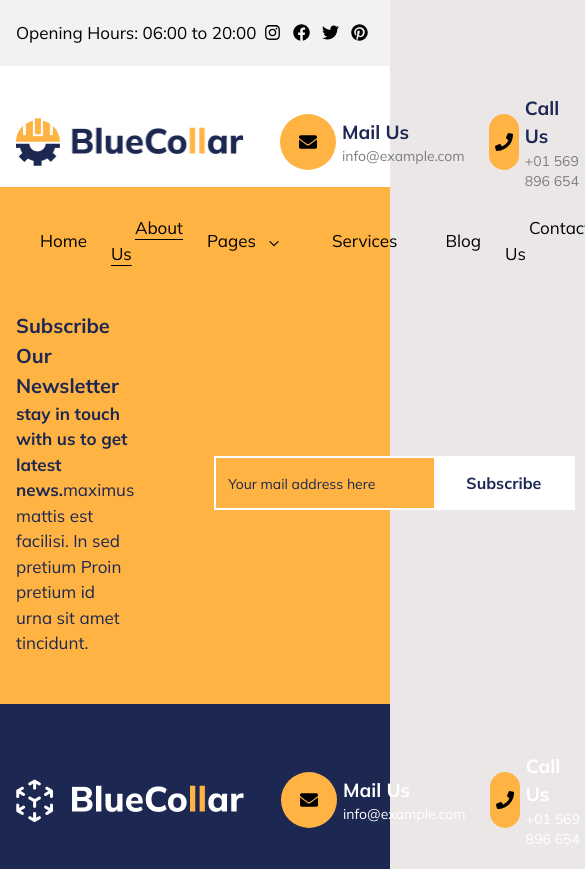
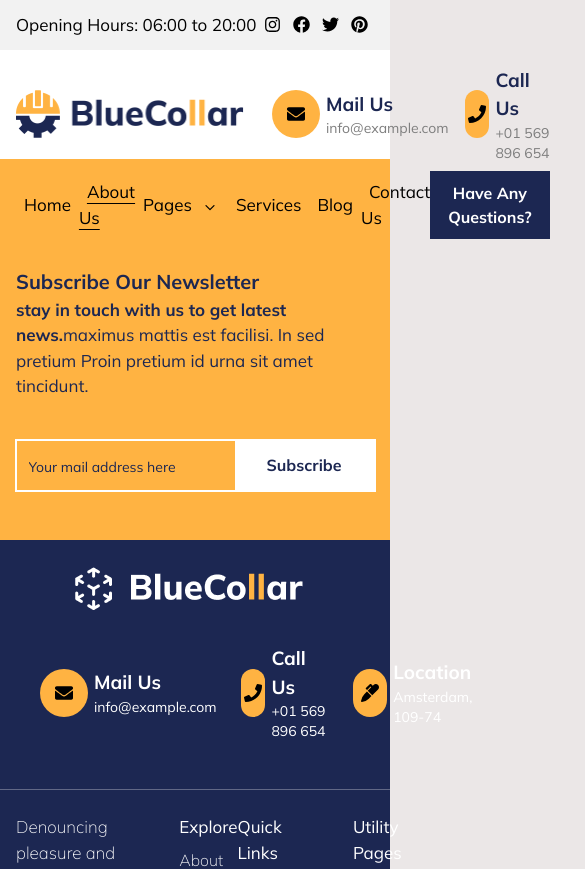
Before and after one commit to mohammad-naimur-rahman/bluecollar-figma-to-react, a React (Vite) app: page /about-us in a window 390 px wide. Shown: the top 869 px of the page, 585 px wide, since content can reach past the window. Built offline with nearby package versions, Linux system fonts and the light colour scheme.

Commit message:
made homepage responsive for lg screen

```diff
--- a/src/components/page/Homepage/OurServices.jsx
+++ b/src/components/page/Homepage/OurServices.jsx
@@ -53,11 +53,11 @@ const OurServices = () => {
         </p>
       </div>
 
-      <div className="flex flex-wrap justify-center my-9 gap-6">
+      <div className="flex flex-wrap justify-center my-9 gap-6 lg:gap-3">
         {services.map(({ id, img, title }) => (
           <section
             key={id}
-            className="w-[calc(33%_-_12px)] xl:w-[30%] px-9 py-12 bg-secondary flex flex-col items-start justify-between"
+            className="w-[calc(33%_-_12px)] lg:w-[calc(33%_-_6px)] xl:w-[30%] px-9 py-12 lg:px-5 lg:py-5 bg-secondary flex flex-col items-start justify-between"
           >
             <div>
               <img src={img} alt={title} className="w-12 h-auto" />
--- a/src/components/page/Homepage/PriceAndPlan.jsx
+++ b/src/components/page/Homepage/PriceAndPlan.jsx
@@ -68,9 +68,9 @@ const PriceAndPlan = () => {
         </p>
       </div>
 
-      <div className="flex gap-6 xl:gap-0 justify-between flex-wrap">
+      <div className="flex gap-6 xl:gap-0 lg:gap-6 justify-between lg:justify-center flex-wrap">
         {plans.map(({ id, name, price, popular, items }) => (
-          <div key={id} className="w-[calc(33%_-_12px)]">
+          <div key={id} className="w-[calc(33%_-_12px)] lg:w-[calc(50%_-_12px)]">
             <div className="p-10 xl:p-5 bg-white h-full flex flex-col justify-between">
               <div>
                 <div className="flex items-center justify-between">
@@ -120,7 +120,7 @@ const PriceAndPlan = () => {
         <div className="flex items-start justify-start">
           <img src={tick} alt="tick" className="w-8 h-auto mt-1" />
           <div className="pl-4">
-            <h6 className="text-secondary">Affordable PRice</h6>
+            <h6 className="text-secondary">Affordable Price</h6>
             <p className="text-gray">
               lacinia, tempor lacus at, eleifend diam. Maecenas tempus tincidunt placeratneque, maximus mattis
             </p>
--- a/src/components/page/Homepage/RecentWorks.jsx
+++ b/src/components/page/Homepage/RecentWorks.jsx
@@ -8,8 +8,8 @@ import gallery4 from '@assets/images/homepage/gallery-4.png'
 
 const GalleryCard = ({ img, title, description }) => {
   return (
-    <div className="p-4 xl:p-2 w-1/4 text-center cursor-pointer">
-      <div className="p-5 xl:p-2 bg-white h-full">
+    <div className="p-4 xl:p-2 w-1/4 lg:w-1/2 text-center cursor-pointer">
+      <div className="p-5 xl:p-2 lg:p-4 bg-white h-full">
         <img src={img} alt={title} className="w-full h-auto object-cover" />
         <h6 className="text-secondary pt-4 pb-1">{title}</h6>
         <p className="text-gray">{description}</p>
--- a/src/components/page/Homepage/SecondSection.jsx
+++ b/src/components/page/Homepage/SecondSection.jsx
@@ -6,11 +6,11 @@ import Heading from '../../ui/Heading'
 const SecondSection = () => {
   return (
     <div className="bg-white py-32 xl:py-28 lg:py-24 md:py-20 sm:py-16">
-      <div className="container flex items-stretch justify-between">
-        <div className="w-1/2 xl:w-[45%]">
+      <div className="container flex lg:flex-col items-stretch justify-between">
+        <div className="w-1/2 xl:w-[45%] lg:w-full lg:order-2">
           <img src={image} alt="we-provide-your-future" className="w-full h-full object-cover" />
         </div>
-        <div className="p-10 h-full w-1/2 xl:w-[55%]">
+        <div className="p-10 h-full w-1/2 xl:w-[55%] lg:w-full lg:order-1">
           <Heading img={icon} title="Welcome BlueCollar" />
           <h2 className="text-secondary">We Provide Your Future</h2>
           <p className="text-gray py-3">
--- a/src/components/page/Homepage/WhyChooseUs.jsx
+++ b/src/components/page/Homepage/WhyChooseUs.jsx
@@ -31,8 +31,8 @@ const StatisticsCard = ({ qty, title }) => {
 
 const WhyChooseUs = () => {
   return (
-    <div className="flex bg-white">
-      <div className="w-[45%] relative">
+    <div className="flex bg-white lg:flex-col">
+      <div className="w-[45%] relative lg:w-full">
         <img src={whyChooseUsImg} alt="Statistics" className="h-full w-auto object-cover" />
         <div className="absolute top-1/2 left-1/2 -translate-x-1/2 -translate-y-1/2  px-24 xl:px-12 py-40 xl:py-20 bg-secondary bg-opacity-70 backdrop-blur-md">
           <StatisticsCard qty={3956} title="Projects Done" />
@@ -41,7 +41,7 @@ const WhyChooseUs = () => {
           <StatisticsCard qty="854+" title="Happy Customers" />
         </div>
       </div>
-      <div className="w-[55%]">
+      <div className="w-[55%] lg:w-full">
         <div className="w-[645px] xl:w-full pl-20 xl:px-8 py-36 xl:py-10">
           <Heading img={whyChooseUsIcon} title="Why Choose Us" />
           <h2 className="text-secondary">Few Reasons Why You Should Choose Us</h2>
--- a/src/components/ui/Button.jsx
+++ b/src/components/ui/Button.jsx
@@ -6,7 +6,7 @@ const Button = ({ children, className, variant = 'primary', ...rest }) => {
     <button
       {...rest}
       className={classNames(
-        'px-6 py-4 transition-all font-bold border-2',
+        'px-6 py-4 lg:px-4 lg:py-2 transition-all font-bold border-2',
         {
           'bg-primary  hover:bg-primary-dark text-secondary border-primary': variant === 'primary',
           'bg-secondary hover:bg-secondary-dark text-white border-secondary': variant === 'secondary',
--- a/src/components/ui/Footer.jsx
+++ b/src/components/ui/Footer.jsx
@@ -45,7 +45,7 @@ const socialIcons = [
 const InforCard = ({ logo, title, description }) => {
   return (
     <div className="flex items-center ml-6">
-      <div className="bg-primary w-14 h-14 rounded-full flex items-center justify-center">
+      <div className="bg-primary w-14 h-14 lg:w-12 lg:h-12 rounded-full flex items-center justify-center">
         <div className="text-lg">{logo}</div>
       </div>
       <div className="ml-1.5">
@@ -60,8 +60,8 @@ const Footer = () => {
   return (
     <footer>
       <div className="bg-primary py-28 xl:py-24 lg:py-20 md:py-16 sm:py-12">
-        <div className="container flex items-center justify-between gap-20">
-          <div className="text-secondary">
+        <div className="container flex lg:flex-col items-center justify-between gap-20 lg:gap-10">
+          <div className="text-secondary lg:w-full">
             <h2>Subscribe Our Newsletter</h2>
             <p>
               <b>stay in touch with us to get latest news.</b>
@@ -81,10 +81,10 @@ const Footer = () => {
       </div>
 
       <div className="bg-secondary">
-        <div className="container py-12">
-          <div className="flex items-center justify-between">
+        <div className="container py-12 lg:py-6">
+          <div className="flex items-center justify-between lg:flex-col">
             <img src={logo} alt="Blue Collar" />
-            <div className="flex">
+            <div className="flex lg:pt-8 lg:justify-between lg:w-full">
               {footerInfos.map(({ id, logo, title, description }) => (
                 <InforCard key={id} logo={logo} title={title} description={description} />
               ))}
--- a/src/components/ui/Header.jsx
+++ b/src/components/ui/Header.jsx
@@ -8,8 +8,8 @@ import { RxCaretDown } from 'react-icons/rx'
 
 const HeaderInforCard = ({ logo, title, description }) => {
   return (
-    <div className="flex items-center ml-6">
-      <div className="bg-primary w-14 h-14 rounded-full flex items-center justify-center">
+    <div className="flex items-center ml-6 lg:ml-4">
+      <div className="bg-primary w-14 lg:w-12 h-14 lg:h-12 rounded-full flex items-center justify-center">
         <div className="text-lg">{logo}</div>
       </div>
       <div className="ml-1.5">
@@ -23,7 +23,7 @@ const HeaderInforCard = ({ logo, title, description }) => {
 const Header = () => {
   return (
     <header className="relative">
-      <div className="py-5 bg-bg-secondary">
+      <div className="py-5 lg:py-3 bg-bg-secondary">
         <div className="container flex items-center justify-between">
           <p>Opening Hours: 06:00 to 20:00</p>
           <ul className="flex">
@@ -43,7 +43,7 @@ const Header = () => {
         </div>
       </div>
 
-      <section className="flex flex-col bg-white pt-7 pb-12">
+      <section className="flex flex-col bg-white pt-7 lg:pt-4 pb-12 lg:pb-8">
         <div className="flex items-center justify-between container">
           <img src={Logo} alt="BlueCollar" className="w-60 h-auto" />
           <div className="flex">
@@ -59,7 +59,7 @@ const Header = () => {
             <li key={id}>
               {hasChildren ? (
                 <div className="relative group">
-                  <div className="mx-6 cursor-pointer flex items-center">
+                  <div className="mx-6 lg:mx-2 cursor-pointer flex items-center">
                     <p className="mr-2">Pages</p>
                     <span className="text-xl mt-1">
                       <RxCaretDown />
@@ -76,7 +76,7 @@ const Header = () => {
                   </ul>
                 </div>
               ) : (
-                <NavLinkStyled to={link} className="mx-6">
+                <NavLinkStyled to={link} className="mx-6 lg:mx-2">
                   {name}
                 </NavLinkStyled>
               )}
--- a/src/components/ui/Heading.jsx
+++ b/src/components/ui/Heading.jsx
@@ -10,7 +10,7 @@ const Heading = ({ img, title, className, textClassName, imageSize = 'w-5', bg }
         {
           'bg-bg': !bg
         },
-        'inline-flex px-5 py-2 justify-center items-center'
+        'inline-flex px-5 lg:px-2 py-2 lg:py-1 justify-center items-center'
       )}
     >
       <img src={img} alt={title} className={imageSize} />
```
Also changed, not shown: src/components/page/Homepage/MainServices.jsx (+8 -4 lines), src/components/page/Homepage/TestimonialsAndForm.jsx (+7 -7 lines).
